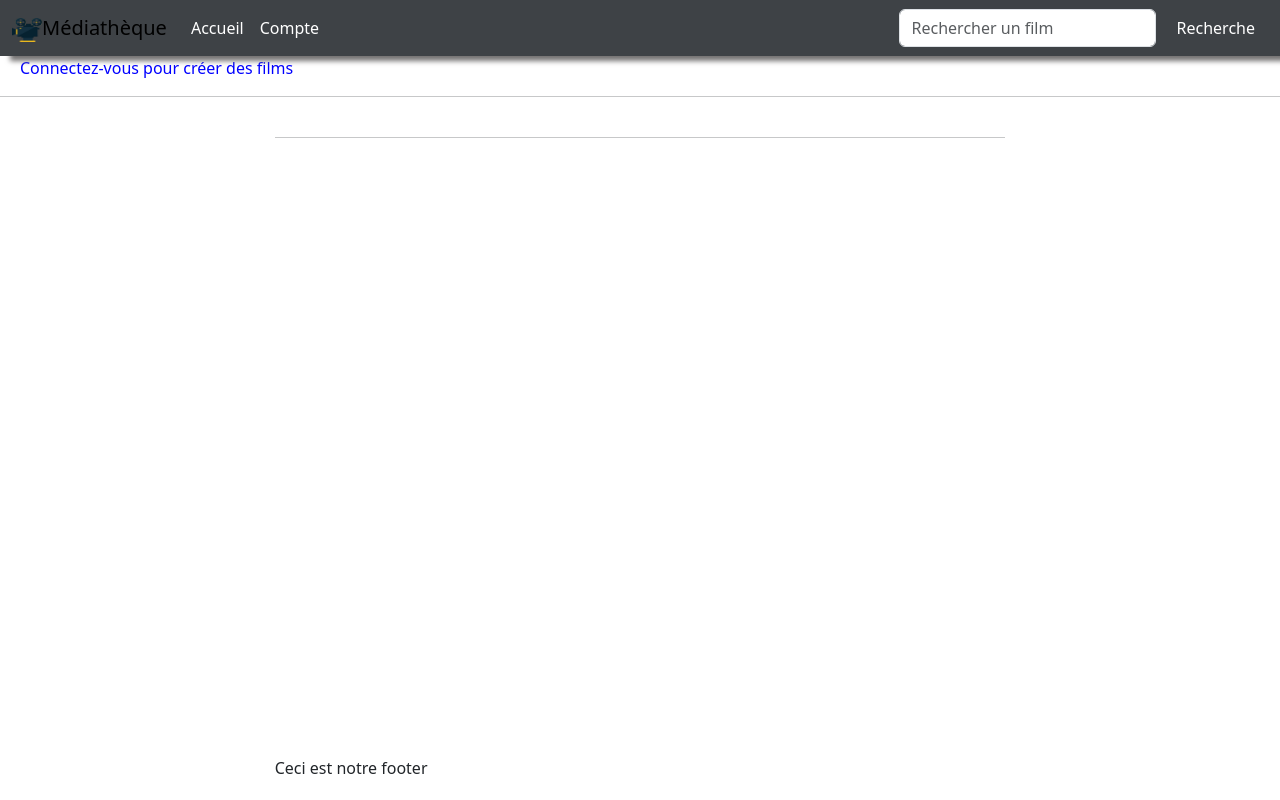
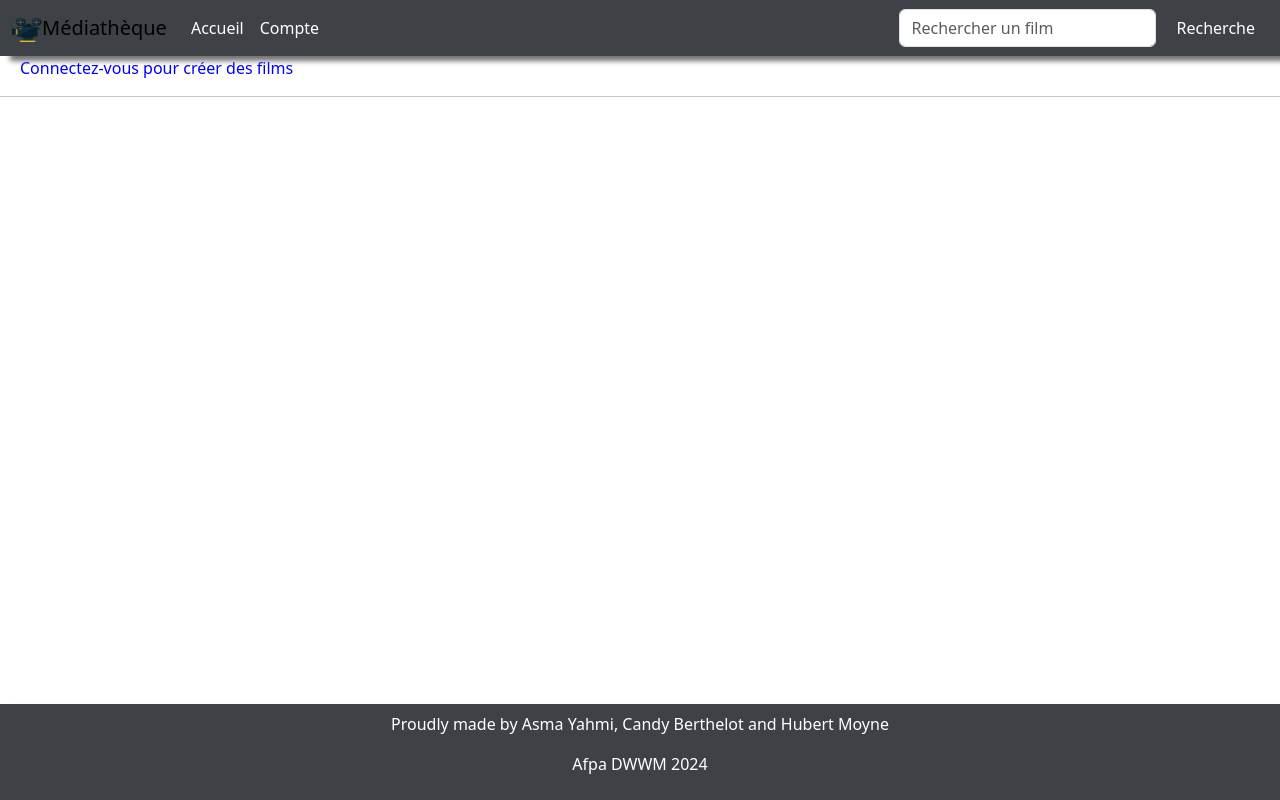
Before and after one commit to aket0/ECF-MVC, a PHP site: page / in a window 1280 px wide. Run offline with PHP 8.4, Linux system fonts and the light colour scheme; data that the repository does not hold is empty; some libraries are stand-ins or nearby versions.

Commit message:
add footer

```diff
--- a/view/footer.html.twig
+++ b/view/footer.html.twig
@@ -1,4 +1,14 @@
-<hr>
-<footer>
-	Ceci est notre footer
-</footer></body></html>
+
+<header>
+    <nav class="navbar navbar-expand-lg position-absolute bottom-0 start-50 translate-middle-x justify-content-center">
+		<div class="container justify-content-center">
+			<div class="row justify-content-center">
+
+			<p class="text-white text-center">Proudly made by Asma Yahmi, Candy Berthelot and Hubert Moyne</p>
+			<p class="text-white text-center">Afpa DWWM 2024</p>
+
+			</div>
+		</div>
+    </nav>
+
+</header>
--- a/view/header.html.twig
+++ b/view/header.html.twig
@@ -49,7 +49,7 @@
     </nav>
     {% if userLoggedIn %}
     <div class="log">
-        {# Bienvenue sur notre Médiathèque #}
+        <p>Bienvenue sur notre Médiathèque</p>
     </div>
     {% else %}
     <div class="log">
```
